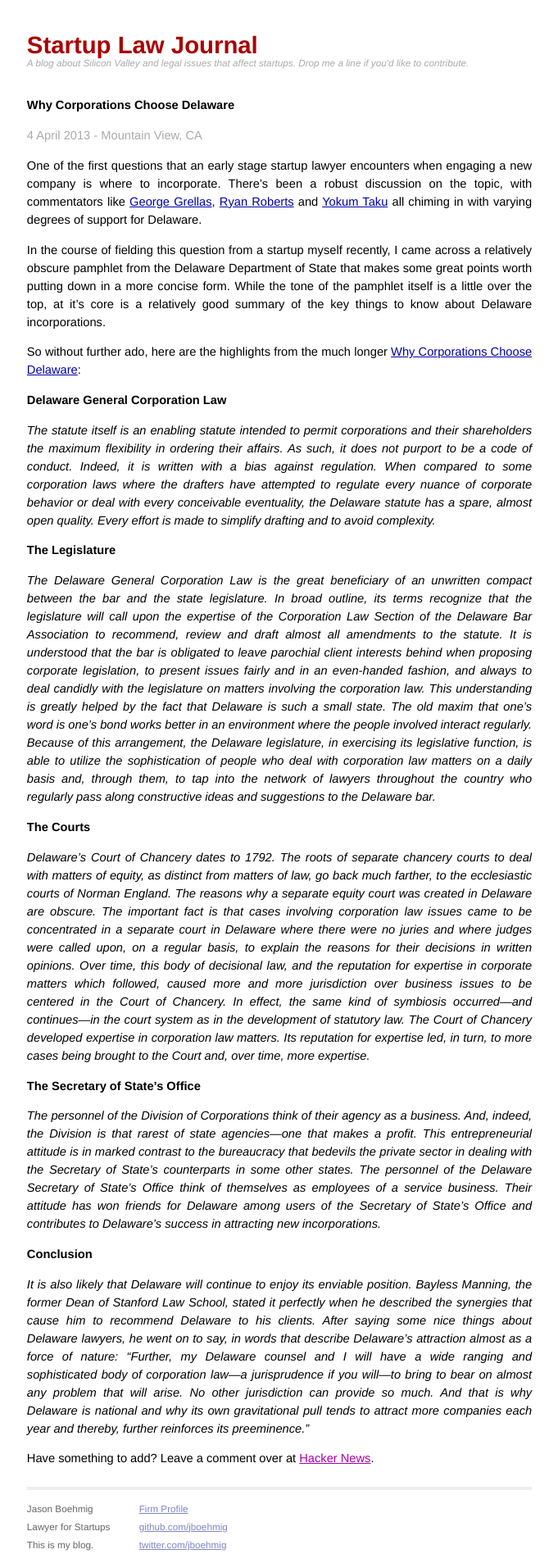
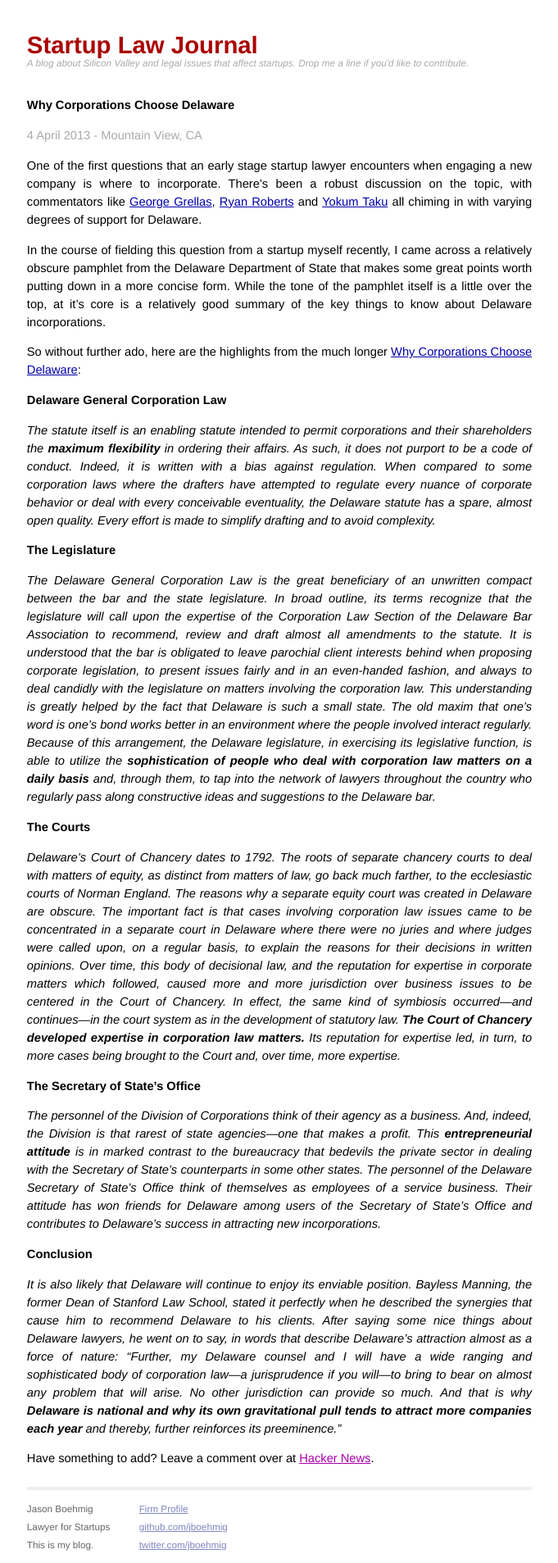
Before and after one commit to startuplawjournal/startuplawjournal.github.com, a Jekyll site: the page built from _posts/2013-04-04-why-corporations-choose-delaware.md, in a window 1280 px wide. Shown: the whole page at 82% size, without its empty margins (299-980 px from the left). Built offline with Jekyll 4.4.1, drawn with Linux system fonts in a browser that asks for light colours; Markdown is read by kramdown in place of the engine named in the settings.

Commit message:
highlights

```diff
--- a/_posts/2013-04-04-why-corporations-choose-delaware.md
+++ b/_posts/2013-04-04-why-corporations-choose-delaware.md
@@ -16,26 +16,26 @@ So without further ado, here are the highlights from the much longer [Why Corpor
 
 **Delaware General Corporation Law**
 
-*The statute itself is an enabling statute intended to permit corporations and their shareholders the maximum flexibility in ordering their affairs. As such, it does not purport to be a code of conduct. Indeed, it is written with a bias against regulation. When compared to some corporation laws where the drafters have attempted to regulate every nuance of corporate behavior or deal with every conceivable eventuality, the Delaware statute has a spare, almost open quality. Every effort is made to simplify drafting and to avoid complexity.*
+*The statute itself is an enabling statute intended to permit corporations and their shareholders the **maximum flexibility** in ordering their affairs. As such, it does not purport to be a code of conduct. Indeed, it is written with a bias against regulation. When compared to some corporation laws where the drafters have attempted to regulate every nuance of corporate behavior or deal with every conceivable eventuality, the Delaware statute has a spare, almost open quality. Every effort is made to simplify drafting and to avoid complexity.*
 
 
 **The Legislature**
 
-*The Delaware General Corporation Law is the great beneficiary of an unwritten compact between the bar and the state legislature. In broad outline, its terms recognize that the legislature will call upon the expertise of the Corporation Law Section of the Delaware Bar Association to recommend, review and draft almost all amendments to the statute. It is understood that the bar is obligated to leave parochial client interests behind when proposing corporate legislation, to present issues fairly and in an even-handed fashion, and always to deal candidly with the legislature on matters involving the corporation law. This understanding is greatly helped by the fact that Delaware is such a small state. The old maxim that one’s word is one’s bond works better in an environment where the people involved interact regularly. Because of this arrangement, the Delaware legislature, in exercising its legislative function, is able to utilize the sophistication of people who deal with corporation law matters on a daily basis and, through them, to tap into the network of lawyers throughout the country who regularly pass along constructive ideas and suggestions to the Delaware bar.*
+*The Delaware General Corporation Law is the great beneficiary of an unwritten compact between the bar and the state legislature. In broad outline, its terms recognize that the legislature will call upon the expertise of the Corporation Law Section of the Delaware Bar Association to recommend, review and draft almost all amendments to the statute. It is understood that the bar is obligated to leave parochial client interests behind when proposing corporate legislation, to present issues fairly and in an even-handed fashion, and always to deal candidly with the legislature on matters involving the corporation law. This understanding is greatly helped by the fact that Delaware is such a small state. The old maxim that one’s word is one’s bond works better in an environment where the people involved interact regularly. Because of this arrangement, the Delaware legislature, in exercising its legislative function, is able to utilize the **sophistication of people who deal with corporation law matters on a daily basis** and, through them, to tap into the network of lawyers throughout the country who regularly pass along constructive ideas and suggestions to the Delaware bar.*
 
 
 **The Courts**
 
-*Delaware’s Court of Chancery dates to 1792. The roots of separate chancery courts to deal with matters of equity, as distinct from matters of law, go back much farther, to the ecclesiastic courts of Norman England. The reasons why a separate equity court was created in Delaware are obscure. The important fact is that cases involving corporation law issues came to be concentrated in a separate court in Delaware where there were no juries and where judges were called upon, on a regular basis, to explain the reasons for their decisions in written opinions. Over time, this body of decisional law, and the reputation for expertise in corporate matters which followed, caused more and more jurisdiction over business issues to be centered in the Court of Chancery. In effect, the same kind of symbiosis occurred—and continues—in the court system as in the development of statutory law. The Court of Chancery developed expertise in corporation law matters. Its reputation for expertise led, in turn, to more cases being brought to the Court and, over time, more expertise.*
+*Delaware’s Court of Chancery dates to 1792. The roots of separate chancery courts to deal with matters of equity, as distinct from matters of law, go back much farther, to the ecclesiastic courts of Norman England. The reasons why a separate equity court was created in Delaware are obscure. The important fact is that cases involving corporation law issues came to be concentrated in a separate court in Delaware where there were no juries and where judges were called upon, on a regular basis, to explain the reasons for their decisions in written opinions. Over time, this body of decisional law, and the reputation for expertise in corporate matters which followed, caused more and more jurisdiction over business issues to be centered in the Court of Chancery. In effect, the same kind of symbiosis occurred—and continues—in the court system as in the development of statutory law. **The Court of Chancery developed expertise in corporation law matters.** Its reputation for expertise led, in turn, to more cases being brought to the Court and, over time, more expertise.*
 
 
 **The Secretary of State's Office**
 
-*The personnel of the Division of Corporations think of their agency as a business. And, indeed, the Division is that rarest of state agencies—one that makes a profit. This entrepreneurial attitude is in marked contrast to the bureaucracy that bedevils the private sector in dealing with the Secretary of State’s counterparts in some other states. The personnel of the Delaware Secretary of State’s Office think of themselves as employees of a service business. Their attitude has won friends for Delaware among users of the Secretary of State’s Office and contributes to Delaware’s success in attracting new incorporations.*
+*The personnel of the Division of Corporations think of their agency as a business. And, indeed, the Division is that rarest of state agencies—one that makes a profit. This **entrepreneurial attitude** is in marked contrast to the bureaucracy that bedevils the private sector in dealing with the Secretary of State’s counterparts in some other states. The personnel of the Delaware Secretary of State’s Office think of themselves as employees of a service business. Their attitude has won friends for Delaware among users of the Secretary of State’s Office and contributes to Delaware’s success in attracting new incorporations.*
 
 **Conclusion**
 
-*It is also likely that Delaware will continue to enjoy its enviable position. Bayless Manning, the former Dean of Stanford Law School, stated it perfectly when he described the synergies that cause him to recommend Delaware to his clients. After saying some nice things about Delaware lawyers, he went on to say, in words that describe Delaware’s attraction almost as a force of nature: “Further, my Delaware counsel and I will have a wide ranging and sophisticated body of corporation law—a jurisprudence if you will—to bring to bear on almost any problem that will arise. No other jurisdiction can provide so much. And that is why Delaware is national and why its own gravitational pull tends to attract more companies each year and thereby, further reinforces its preeminence.”*
+*It is also likely that Delaware will continue to enjoy its enviable position. Bayless Manning, the former Dean of Stanford Law School, stated it perfectly when he described the synergies that cause him to recommend Delaware to his clients. After saying some nice things about Delaware lawyers, he went on to say, in words that describe Delaware’s attraction almost as a force of nature: “Further, my Delaware counsel and I will have a wide ranging and sophisticated body of corporation law—a jurisprudence if you will—to bring to bear on almost any problem that will arise. No other jurisdiction can provide so much. And that is why **Delaware is national and why its own gravitational pull tends to attract more companies each year** and thereby, further reinforces its preeminence.”*
 
 
 Have something to add?  Leave a comment over at [Hacker News]().
```
